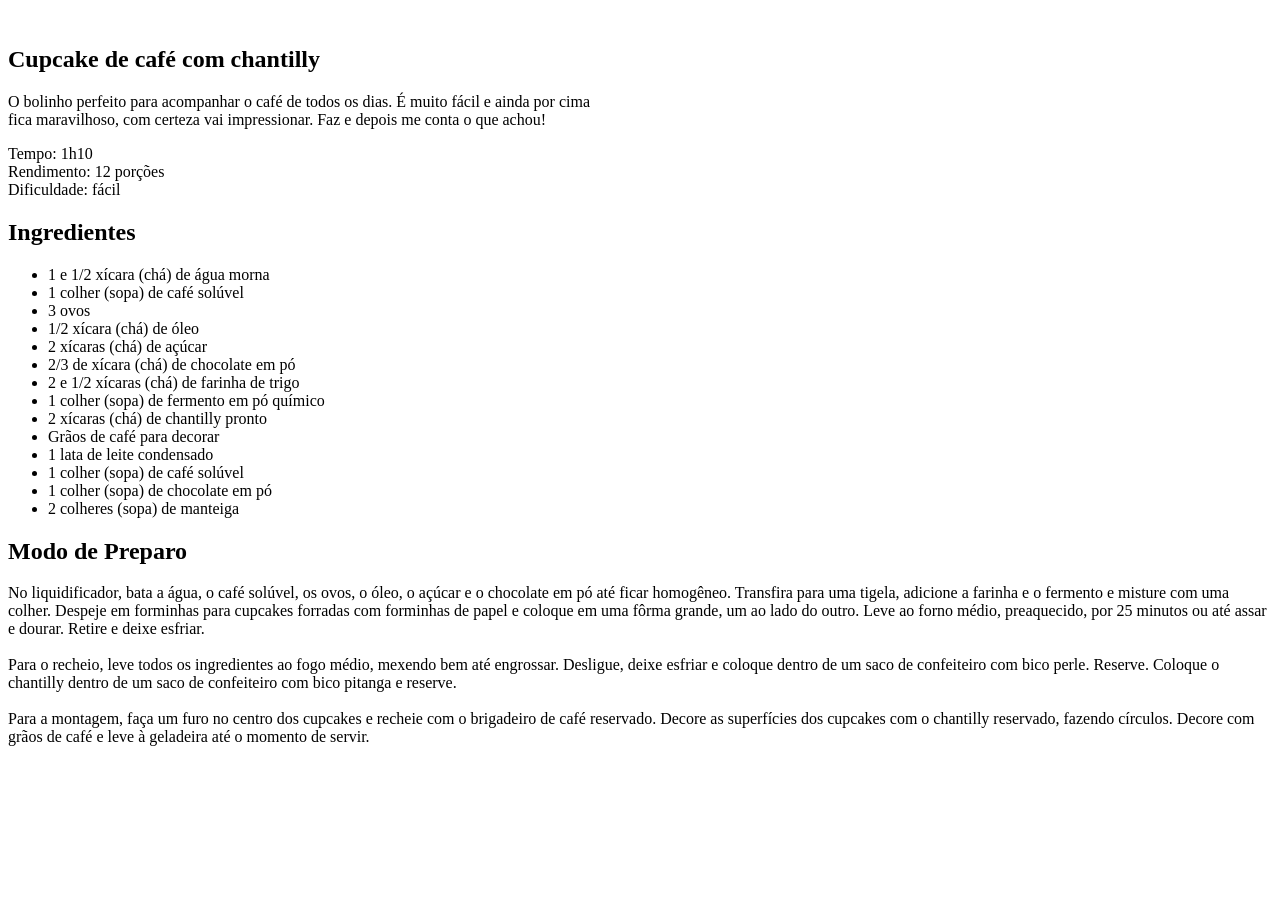
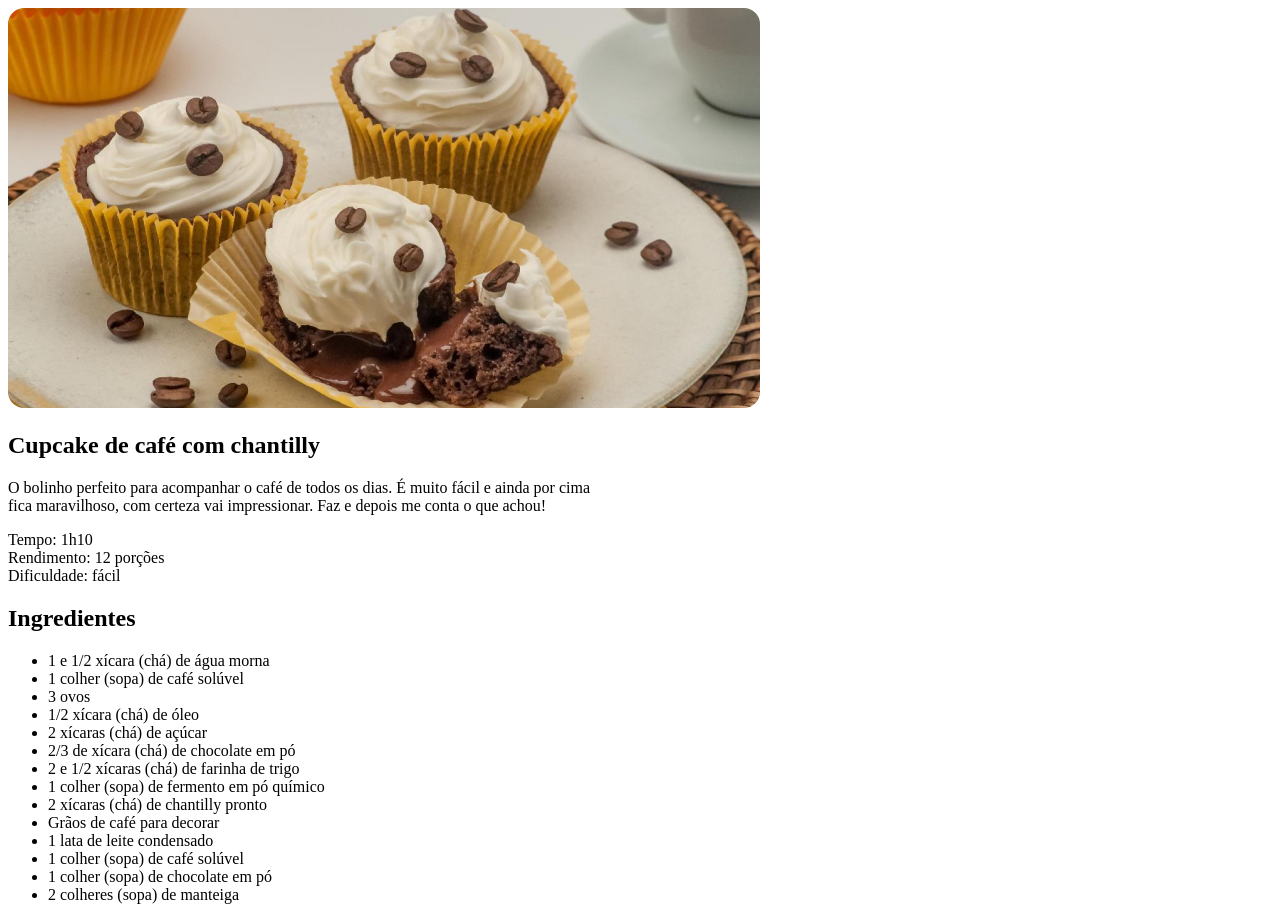
Before and after one commit to adc11q/projeto-receitas, a plain HTML site: page index.html in a window 1280 px wide. Shown: the top 907 px of the page. Before the commit the page ends 800 px from the top, so only its background shows below. Drawn offline with Linux system fonts and the light colour scheme.

Commit message:
adicionando imagens e style.css

```diff
--- a/index.html
+++ b/index.html
@@ -3,11 +3,13 @@
 <head>
   <meta charset="UTF-8">
   <meta name="viewport" content="width=device-width, initial-scale=1.0">
-  <title>Document</title>
+  <title>Página de receita</title>
+
+  <link rel="stylesheet" href="style.css">
 </head>
 <body>
   <div id="page">
-    <img src="" alt="">
+    <img src="./assets/main-image-semcurvas.jpg" alt="Imagem de um cupcake com grãos de café e chantilly">
     <main>
      <section id="about">
       <h1>Cupcake de café com chantilly</h1>
--- /dev/null
+++ b/style.css
@@ -0,0 +1,3 @@
+img {
+  border-radius: 16px;
+}
```
Also changed, not shown: assets/background.jpg (added), assets/main-image-semcurvas.jpg (added), assets/main-image.png (added), 1 other file.
